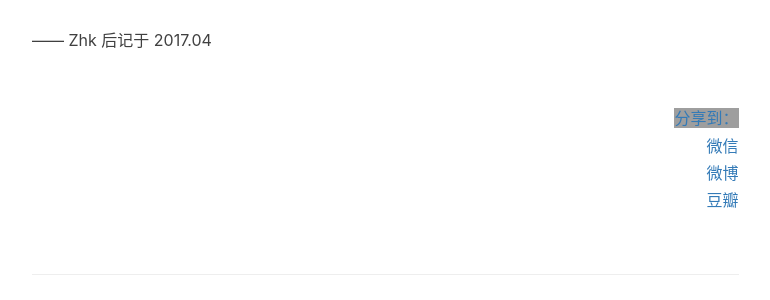
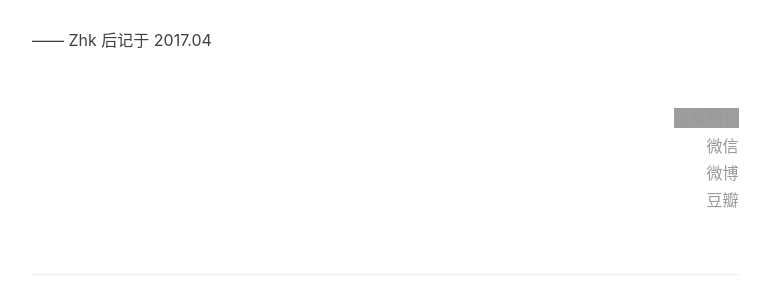
Before and after one commit to isharer/isharer.github.io, a Jekyll site: the page built from _posts/2017-04-08-hello-2017.markdown, in a window 1280 px wide. Shown: the part 2453-2753 px from the top of the page, without its empty margins (233-1003 px from the left). Built offline with Jekyll 4.4.1, drawn with Linux system fonts in a browser that asks for light colours; nearby versions of some CDN libraries; comment, search, counter and statistics services are not loaded; grey boxes are pictures that could not be loaded.

Commit message:
修改分享功能bug

```diff
--- a/_layouts/post.html
+++ b/_layouts/post.html
@@ -143,7 +143,7 @@ layout: default
 							list-style-type: none;
 							padding-bottom: 20px !important;
 						}
-					    .jiathis_style_ul,.jiathis_style_ul li{
+					    .jiathis_style_ul,.jiathis_style_ul li a{
 							color: #999 !important;
 						}
 
```
